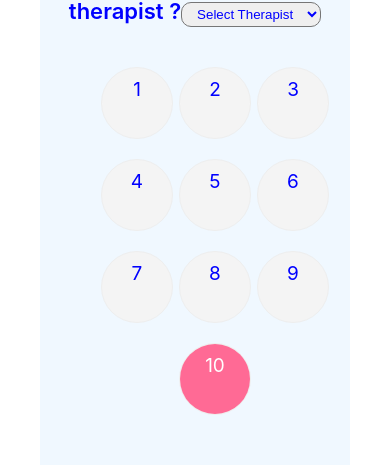
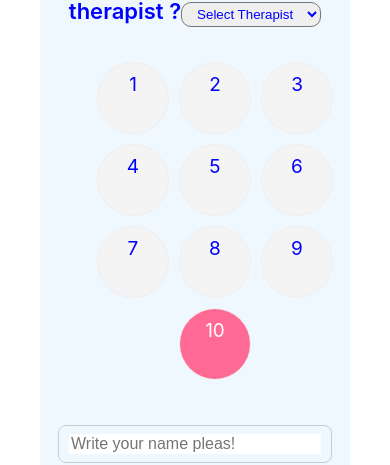
Before and after one commit to nikindtmas1/Feedback-Rating, a React (Create React App) app in the folder client/: page / in a window 390 px wide. Shown: the part 150-615 px from the top of the page. Built offline with nearby package versions, Linux system fonts and the light colour scheme; no server answers.

Commit message:
Change css

```diff
--- a/client/src/App.css
+++ b/client/src/App.css
@@ -308,7 +308,7 @@ input:focus {
 
 @media (max-width: 600px) {
   .rating li {
-    margin: 10px 3px;
+    margin: 5px 5px;
   }
 
   .rating {
@@ -320,6 +320,6 @@ input:focus {
   }
 
   .input-group input {
-    width: 80%;
+    width: 100%;
   }
 }
```
